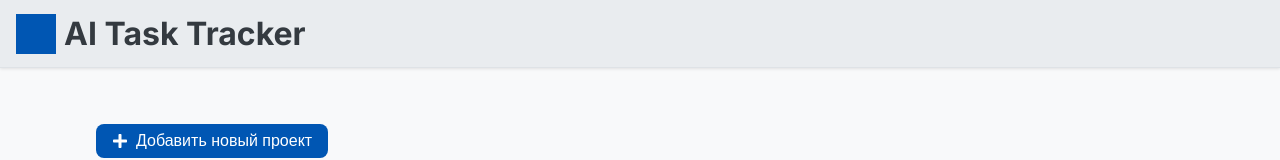
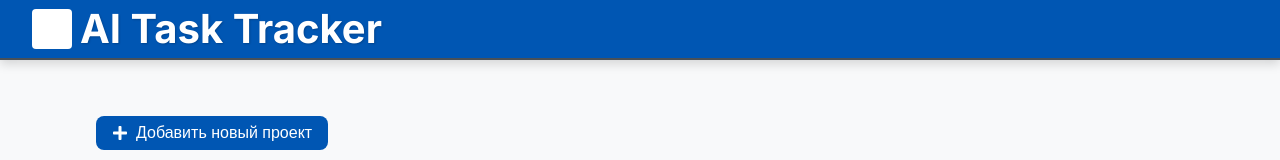
Before and after one commit to iLusha80/taskus3, a React (Vite) app in the folder frontend-react/: page / in a window 1280 px wide. Shown: the top 160 px of the page. Built offline with nearby package versions, Linux system fonts and the light colour scheme; no server answers.

Commit message:
fix: header

```diff
--- a/frontend-react/src/App.jsx
+++ b/frontend-react/src/App.jsx
@@ -10,34 +10,40 @@ import api from './services/api';
 
 // Styled components for Header and Footer
 const StyledHeader = styled.header`
-  background-color: ${({ theme }) => theme.colors.backgroundLight};
-  padding: ${({ theme }) => theme.spacing.small} ${({ theme }) => theme.spacing.medium};
-  border-bottom: 1px solid ${({ theme }) => theme.colors.grayLight};
-  box-shadow: ${({ theme }) => theme.boxShadow.small};
+  background-color: ${({ theme }) => theme.colors.primary}; /* Более темный фон */
+  padding: ${({ theme }) => theme.spacing.medium} ${({ theme }) => theme.spacing.large}; /* Увеличенный отступ */
+  border-bottom: 2px solid ${({ theme }) => theme.colors.grayDark}; /* Более выраженная граница */
+  box-shadow: ${({ theme }) => theme.boxShadow.medium}; /* Усиленная тень */
   display: flex;
   justify-content: space-between;
   align-items: center;
+  height: 60px; /* Фиксированная высота */
+  position: sticky; /* Закрепленный хедер */
+  top: 0;
+  z-index: 1000; /* Поверх другого контента */
 `;
 
 const LogoPlaceholder = styled.div`
   width: 40px;
   height: 40px;
-  background-color: ${({ theme }) => theme.colors.primary};
+  background-color: ${({ theme }) => theme.colors.white}; /* Белый фон для логотипа */
   margin-right: ${({ theme }) => theme.spacing.small};
+  border-radius: ${({ theme }) => theme.borderRadius.small}; /* Скругленные углы */
   /* Add logo styling here later */
 `;
 
 const HeaderTitle = styled.h1`
   margin: 0;
-  font-size: ${({ theme }) => theme.typography.heading2.fontSize};
-  font-weight: ${({ theme }) => theme.typography.heading2.fontWeight};
+  font-size: ${({ theme }) => theme.typography.heading1.fontSize}; /* Более крупный заголовок */
+  font-weight: ${({ theme }) => theme.typography.heading1.fontWeight};
 
   a {
-    color: ${({ theme }) => theme.colors.text};
+    color: ${({ theme }) => theme.colors.white}; /* Белый цвет текста для контраста */
     text-decoration: none;
+    text-shadow: 1px 1px 2px rgba(0, 0, 0, 0.2); /* Тень для текста */
 
     &:hover {
-      text-decoration: none;
+      text-decoration: underline; /* Подчеркивание при наведении */
     }
   }
 `;
```
